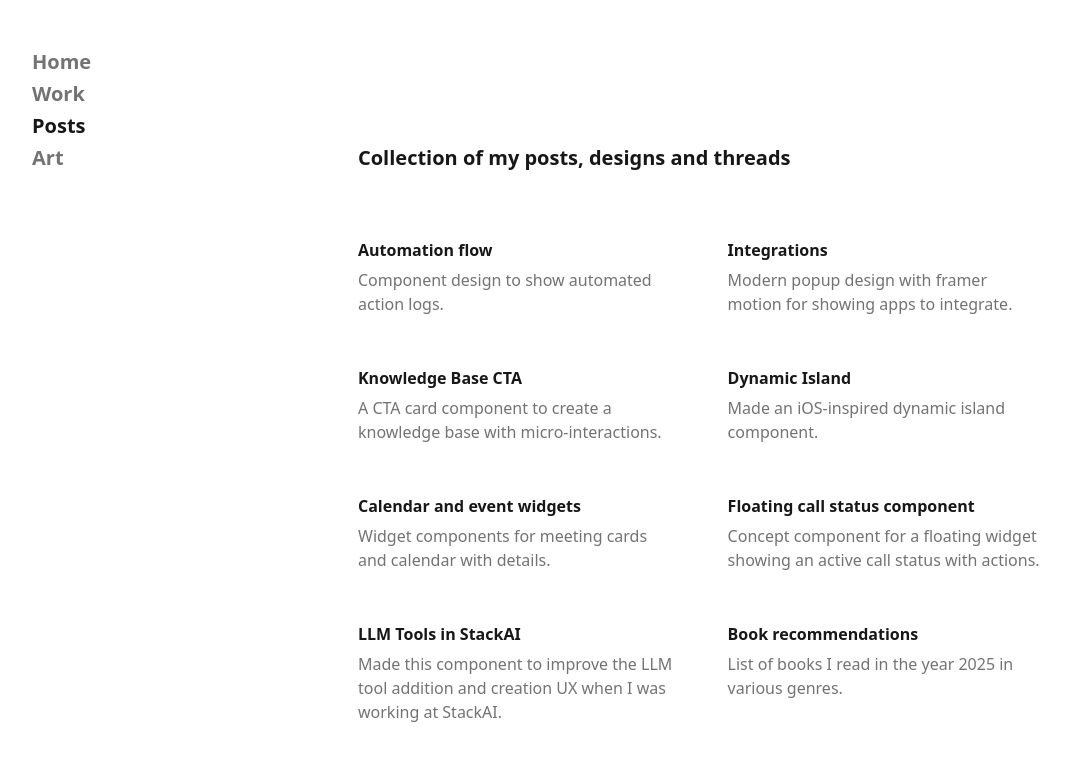
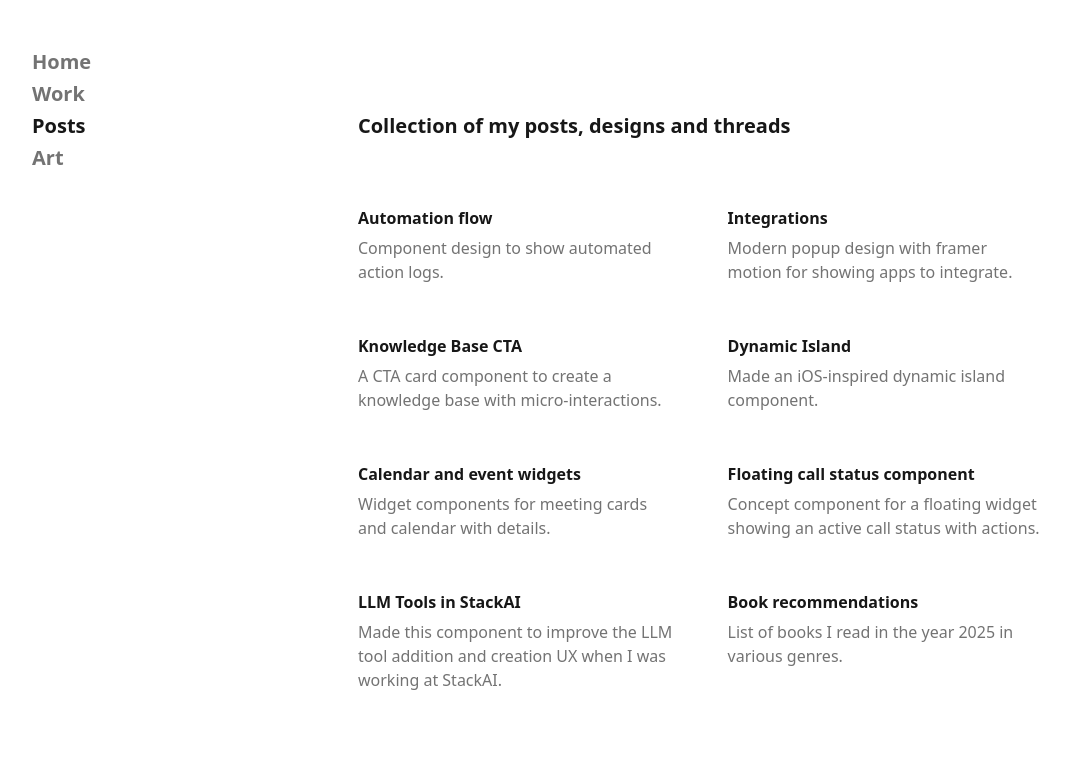
Before and after one commit to yashsehgal/personal-website, a Next.js app: page /posts in a window 1280 px wide. Shown: the top 760 px of the page, without its empty margins (16-1086 px from the left). Built offline with nearby package versions, Linux system fonts and the light colour scheme.

Commit message:
fix heading positions

```diff
--- a/app/posts/page.tsx
+++ b/app/posts/page.tsx
@@ -5,7 +5,7 @@ import { POST_ITEMS } from '@/constants/post-items';
 
 export default function PostsPage() {
   return (
-    <div className="post-page space-y-16 pt-24 max-lg:pt-0">
+    <div className="post-page space-y-16 pt-16 max-lg:pt-0">
       <h1 className="text-xl font-semibold ml-1.5">
         Collection of my posts, designs and threads
       </h1>
--- a/app/work/page.tsx
+++ b/app/work/page.tsx
@@ -5,7 +5,7 @@ import { WORK_ITEMS } from '@/constants/work-items';
 
 export default function WorkPage() {
   return (
-    <div className="work-page space-y-16 pt-16 max-lg:pt-0">
+    <div className="work-page space-y-16 pt-8 max-lg:pt-0">
       <h1 className="text-xl font-semibold ml-1.5">Work and projects</h1>
       <div className="work-list-container grid grid-cols-2 items-start gap-12 w-4/5 max-xl:w-full max-xl:grid-cols-1">
         {WORK_ITEMS.map((work, index) => {
```
